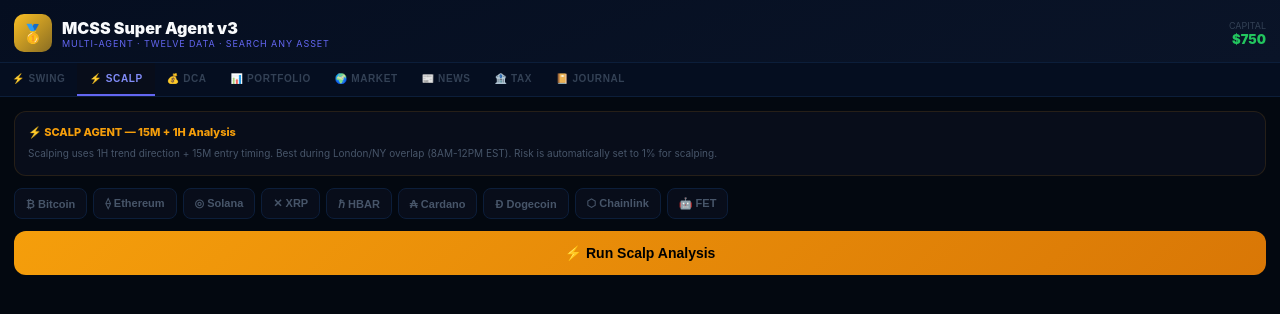
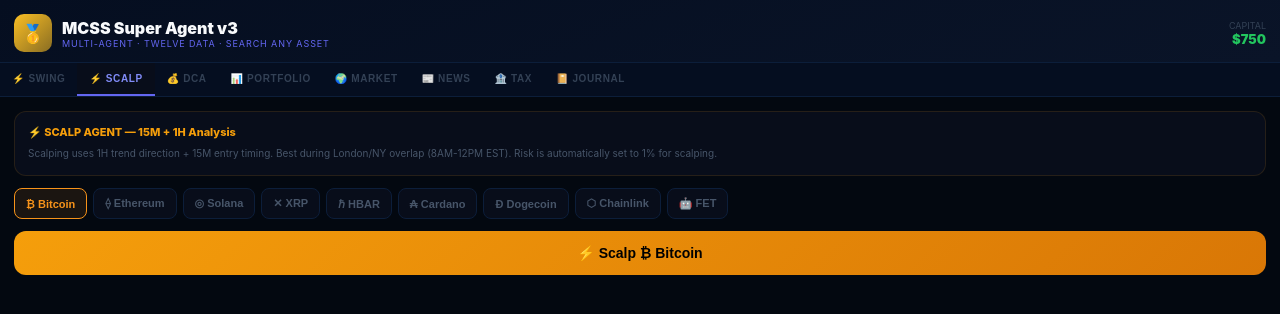
Before and after one commit to drj4112-sketch/mcss-super-agent-v3, a Next.js app: page / in a window 1280 px wide. Both pictures are taken after a click on the button "⚡ SCALP". Shown: the top 314 px of the page. Built offline with nearby package versions, Linux system fonts and the light colour scheme.

Commit message:
Update page.js

```diff
--- a/app/page.js
+++ b/app/page.js
@@ -141,6 +141,7 @@
   const [log,setLog]=useState([]);
 
   // Scalp state
+  const [scalpAsset, setScalpAsset]=useState(DEFAULT_ASSETS[1]); // Default to BTC
   const [scalpData,setScalp]=useState(null);
   const [scalpStatus,setScalpS]=useState("idle");
 
@@ -161,6 +162,7 @@
   const [pulseS,setPulseS]=useState("idle");
 
   // News state
+  const [newsAsset, setNewsAsset]=useState(DEFAULT_ASSETS[1]); // Default BTC
   const [news,setNews]=useState(null);
   const [newsS,setNewsS]=useState("idle");
 
@@ -200,7 +202,7 @@
     setScalpS("loading");setScalp(null);
     try{
       const res=await fetch("/api/scalp",{method:"POST",headers:{"Content-Type":"application/json"},
-        body:JSON.stringify({symbol:asset.symbol,capital,riskPct:0.01})});
+        body:JSON.stringify({symbol:scalpAsset.symbol,capital,riskPct:0.01})});
       const d=await res.json();
       if(!d.ok){setScalpS("error");return;}
       setScalp(d);setScalpS("done");
@@ -233,7 +235,7 @@
   const loadNews=async()=>{
     setNewsS("loading");setNews(null);
     try{
-      const res=await fetch("/api/news?symbol="+asset.symbol);
+      const res=await fetch("/api/news?symbol="+newsAsset.symbol);
       const d=await res.json();
       if(d.ok){setNews(d);setNewsS("done");}
       else{setNewsS("error");}
@@ -272,7 +274,7 @@
   useEffect(()=>{if(mode==="pulse") loadPulse();},[mode]);
   useEffect(()=>{if(mode==="portfolio") loadPortfolio();},[mode]);
   useEffect(()=>{if(mode==="tax") loadTax();},[mode]);
-  useEffect(()=>{if(mode==="news") loadNews();},[mode,asset]);
+  useEffect(()=>{if(mode==="news") loadNews();},[mode,newsAsset]);
 
   const handleSearchSelect=(result)=>{
     setAsset({symbol:result.symbol,label:result.name,emoji:"🔍",color:"#818cf8",cgId:result.cgId});
@@ -538,11 +540,11 @@
 
             <div style={{display:"flex",flexWrap:"wrap",gap:6}}>
               {DEFAULT_ASSETS.filter(a=>a.type==="crypto").map(a=>(
-                <button key={a.symbol} onClick={()=>setAsset(a)} style={{
+                <button key={a.symbol} onClick={()=>setScalpAsset(a)} style={{
                   padding:"7px 11px",borderRadius:8,
-                  border:`1.5px solid ${asset.symbol===a.symbol?a.color:"#0c1e3a"}`,
-                  background:asset.symbol===a.symbol?`${a.color}18`:"#080d1a",
-                  color:asset.symbol===a.symbol?a.color:"#475569",
+                  border:`1.5px solid ${scalpAsset.symbol===a.symbol?a.color:"#0c1e3a"}`,
+                  background:scalpAsset.symbol===a.symbol?`${a.color}18`:"#080d1a",
+                  color:scalpAsset.symbol===a.symbol?a.color:"#475569",
                   fontSize:11,fontWeight:700,cursor:"pointer"}}>
                   {a.emoji} {a.label}
                 </button>
@@ -553,7 +555,7 @@
               width:"100%",padding:14,borderRadius:12,border:"none",
               background:scalpStatus==="loading"?"#0c1e3a":"linear-gradient(135deg,#f59e0b,#d97706)",
               color:scalpStatus==="loading"?"#334155":"#000",fontSize:14,fontWeight:800,cursor:"pointer"}}>
-              {scalpStatus==="loading"?"⏳ Analyzing 15M + 1H...":"⚡ Run Scalp Analysis"}
+              {scalpStatus==="loading"?`⏳ Analyzing ${scalpAsset.label} 15M + 1H...`:`⚡ Scalp ${scalpAsset.emoji} ${scalpAsset.label}`}
             </button>
 
             {scalpStatus==="error"&&(
@@ -806,9 +808,9 @@
           <div style={{display:"flex",flexDirection:"column",gap:12}}>
             <div style={{display:"flex",flexWrap:"wrap",gap:6}}>
               {DEFAULT_ASSETS.map(a=>(
-                <button key={a.symbol} onClick={()=>setAsset(a)} style={{
-                  padding:"7px 11px",borderRadius:8,border:`1.5px solid ${asset.symbol===a.symbol?a.color:"#0c1e3a"}`,
-                  background:asset.symbol===a.symbol?`${a.color}18`:"#080d1a",color:asset.symbol===a.symbol?a.color:"#475569",
+                <button key={a.symbol} onClick={()=>{setNewsAsset(a);setNews(null);setNewsS("idle");}} style={{
+                  padding:"7px 11px",borderRadius:8,border:`1.5px solid ${newsAsset.symbol===a.symbol?a.color:"#0c1e3a"}`,
+                  background:newsAsset.symbol===a.symbol?`${a.color}18`:"#080d1a",color:newsAsset.symbol===a.symbol?a.color:"#475569",
                   fontSize:11,fontWeight:700,cursor:"pointer"}}>{a.emoji} {a.label}</button>
               ))}
             </div>
@@ -817,7 +819,7 @@
               width:"100%",padding:14,borderRadius:12,border:"none",
               background:newsS==="loading"?"#0c1e3a":"linear-gradient(135deg,#0f766e,#0d9488)",
               color:newsS==="loading"?"#334155":"#fff",fontSize:14,fontWeight:800,cursor:"pointer"}}>
-              {newsS==="loading"?"⏳ Loading News...":"📰 Load News & Sentiment"}
+              {newsS==="loading"?`⏳ Loading ${newsAsset.label} News...`:`📰 Load ${newsAsset.emoji} ${newsAsset.label} News & Analysis`}
             </button>
 
             {newsS==="error"&&(
```
